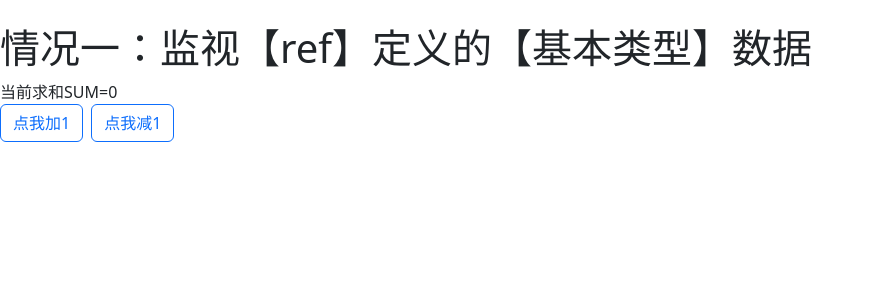
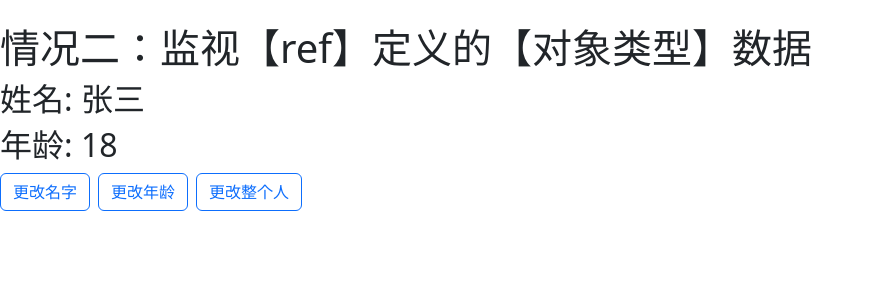
Before and after one commit to workji/vuedemo, a Vue app: page / in a window 1280 px wide. Shown: the top 300 px of the page, without its empty margins (0-874 px from the left). Built offline with nearby package versions, Linux system fonts and the light colour scheme.

Commit message:
watch ref

```diff
--- a/src/component/Person.vue
+++ b/src/component/Person.vue
@@ -1,37 +1,46 @@
 <template>
   <div class="mt-4 mb-4">
-    <h1>情况一：监视【ref】定义的【基本类型】数据</h1>
-    当前求和SUM={{ sum }}<br>
-    <button class="btn btn-outline-primary me-2" @click="addOne">点我加1</button>
-    <button class="btn btn-outline-primary me-2" @click="subOne">点我减1</button>
+    <h1>情况二：监视【ref】定义的【对象类型】数据</h1>
+    <h2>姓名: {{ person.name }}</h2>
+    <h2>年龄: {{ person.age }}</h2>
+    <button class="btn btn-outline-primary me-2" @click="changeName">更改名字</button>
+    <button class="btn btn-outline-primary me-2" @click="changeAge">更改年龄</button>
+    <button class="btn btn-outline-primary me-2" @click="changePerson">更改整个人</button>
   </div>
 </template>
 
 <script lang="ts" setup>
-import { ref, watch } from 'vue';
+import { ref, watch } from "vue";
+let person = ref({
+  name: "张三",
+  age: 18,
+});
 
-const sum = ref(0);
-
-function addOne() {
-  sum.value += 1;
-}
-function subOne() {
-  sum.value -= 1;
+function changeName() {
+  person.value.name += "!";
 }
 
-// 监视【ref】定义的【基本类型】数据
-// watch监听sum的变化 watch(监听的变量, 变量变化后执行的回调函数){}
-// 这里注意sum是一个ref类型，但是在watch中监听时，不需要加sum.value
-const stopWatch = watch(sum, (newVal, oldVal)=>{
-  console.log('sum的值变化了，现在是：' + sum.value + '，之前是：' + oldVal);
+function changeAge() {
+  person.value.age += 1;
+}
 
-  if (sum.value >= 10) {
-    console.log('sum的值大于等于10了，停止监听');
-    // 停止监听
-    stopWatch();
-  }
-})
+function changePerson() {
+  person.value = {
+    name: "李四",
+    age: 20,
+  };
+}
 
+// 监视【ref】定义的【对象类型】数据，监视的是对象的地址值
+// 若想监视对象内部属性的变化，需要手动开启深度监视
+//    watch的第一个参数是：被监视的数据
+//    watch的第二个参数是：监视的回调
+//    watch的第三个参数是：配置对象（deep、immediate等等.....）
+watch(person, (newVal, oldVal) => {
+  console.log("person对象发生了变化");
+  console.log("旧值:", oldVal);
+  console.log("新值:", newVal);
+}, { deep: true });
 </script>
 
 <style scoped></style>
```
Also changed, not shown: 1 other file (tests, documents, lock files or other folders).
